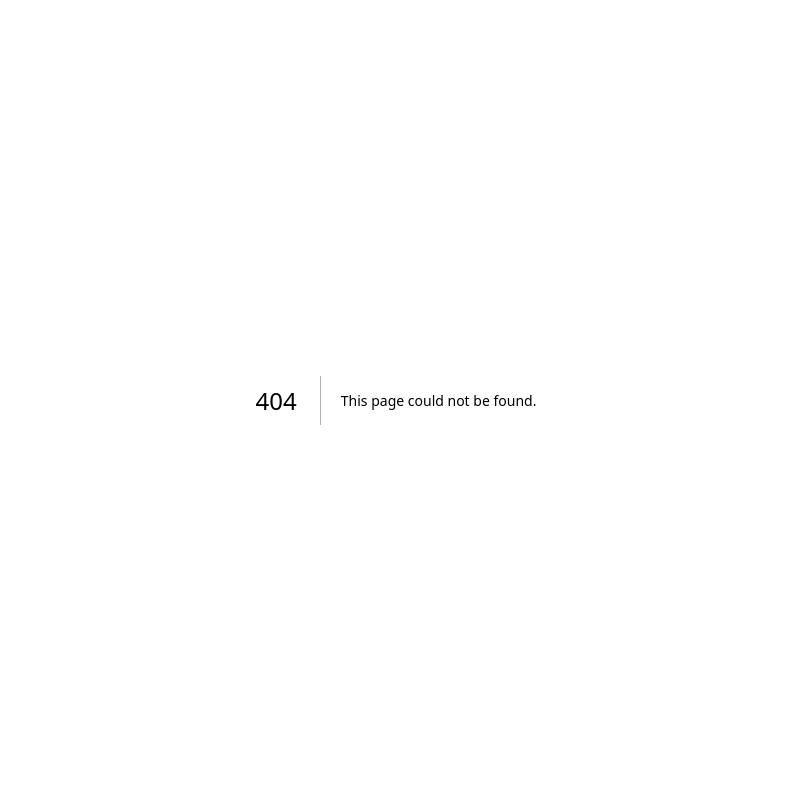
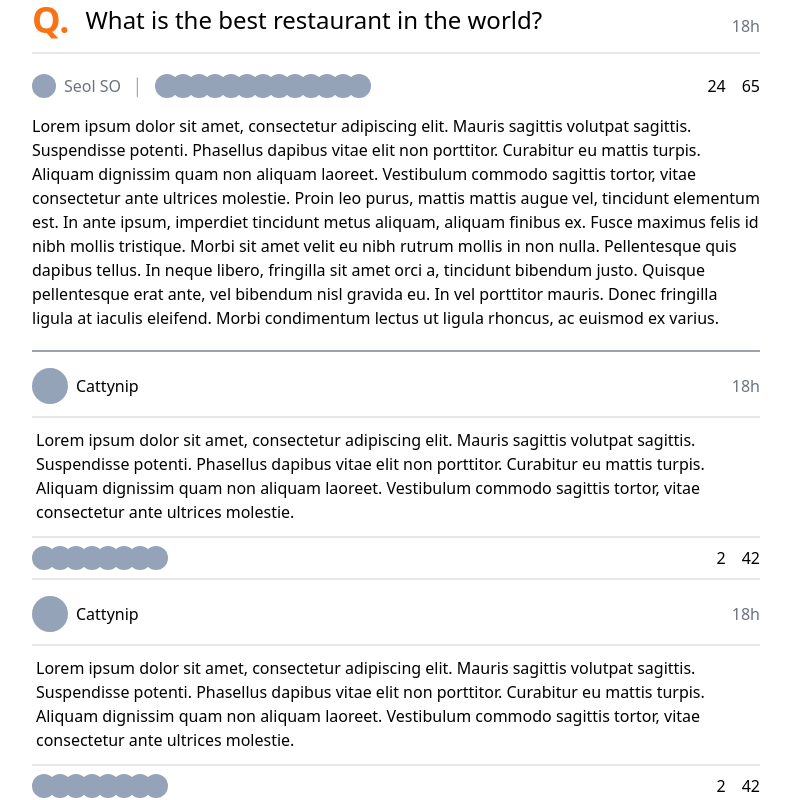
Before and after one commit to cattynip/narrot-market, a Next.js app: page /community/1 in a window 1280 px wide. Before the commit this address had no page. Shown: the top 800 px of the page, without its empty margins (244-1035 px from the left). Built offline with nearby package versions, Linux system fonts and the light colour scheme.

Commit message:
style(page): Community Detail

```diff
--- /dev/null
+++ b/components/ActivityMarks.tsx
@@ -0,0 +1,46 @@
+import { TIconDs } from '../libs/iconDs';
+import Icon from './Icon';
+
+interface IActivityMarks {
+  activities: {
+    type: TIconDs;
+    isHighlighted: boolean;
+    value: number;
+  }[];
+}
+
+interface IActivityMarksComponent {
+  type: TIconDs;
+  isHighlighted: boolean;
+  value: number;
+}
+
+const ActivityMarksComponent = ({
+  type,
+  isHighlighted,
+  value
+}: IActivityMarksComponent) => {
+  return (
+    <div className="flex items-center justify-start space-x-1">
+      <Icon d={type} size={5} isHighlighted={isHighlighted} />
+      <span>{value}</span>
+    </div>
+  );
+};
+
+const ActivityMarks = ({ activities }: IActivityMarks) => {
+  return (
+    <div className="flex items-center justify-start space-x-3">
+      {activities.map((activity, activityIndex) => (
+        <ActivityMarksComponent
+          key={activityIndex}
+          type={activity.type}
+          isHighlighted={activity.isHighlighted}
+          value={activity.value}
+        />
+      ))}
+    </div>
+  );
+};
+
+export default ActivityMarks;
--- /dev/null
+++ b/components/CommunityAnswer.tsx
@@ -0,0 +1,72 @@
+import ActivityMarks from './ActivityMarks';
+import ParticipaterList from './ParticipaterList';
+
+interface ICommunityAnswer {
+  user: {
+    name: string;
+    avatar: string;
+  };
+  ago: string;
+  answer: string;
+  liked: {
+    value: number;
+    isLiked: boolean;
+  };
+  helped: {
+    value: number;
+    isHelped: boolean;
+  };
+}
+
+const CommunityAnswer = ({
+  user,
+  ago,
+  answer,
+  liked,
+  helped
+}: ICommunityAnswer) => {
+  return (
+    <div className="border-b-2 pt-4">
+      <div className="flex items-center justify-between border-b-2 pb-3">
+        <div className="flex items-center justify-start space-x-2">
+          <div className="h-9 w-9 rounded-full bg-slate-400" />
+          <span>{user.name}</span>
+        </div>
+        <span className="text-gray-500">{ago}</span>
+      </div>
+      <div className="border-b-2 pt-2.5 pl-1 pb-3">
+        <p>{answer}</p>
+      </div>
+      <div className="flex items-center justify-between py-2">
+        <ParticipaterList
+          participaters={[
+            { avatar: '/' },
+            { avatar: '/' },
+            { avatar: '/' },
+            { avatar: '/' },
+            { avatar: '/' },
+            { avatar: '/' },
+            { avatar: '/' },
+            { avatar: '/' }
+          ]}
+        />
+        <ActivityMarks
+          activities={[
+            {
+              type: 'like',
+              value: liked.value,
+              isHighlighted: liked.isLiked
+            },
+            {
+              type: 'help',
+              value: helped.value,
+              isHighlighted: helped.isHelped
+            }
+          ]}
+        />
+      </div>
+    </div>
+  );
+};
+
+export default CommunityAnswer;
--- a/components/CommunityItem.tsx
+++ b/components/CommunityItem.tsx
@@ -1,4 +1,5 @@
-import Icon from './Icon';
+import ActivityMarks from './ActivityMarks';
+import ParticipaterList from './ParticipaterList';
 
 interface ICommunityItem {
   question: string;
@@ -37,34 +38,30 @@ const CommunityItem = ({
         <span className="text-gray-500">{ago}</span>
       </div>
       <div className="flex items-center justify-between">
-        <div className="flex items-center justify-start space-x-3">
-          <div className="flex space-x-2">
-            <div
-              className="h-6 w-6
-          rounded-full bg-slate-400"
-            />
-            <span className="text-gray-500">{user.name}</span>
-          </div>
-          <span className="text-gray-400">│</span>
-          <div className="flex items-center -space-x-2">
-            {answer.participater.map((_value, participaterValue) => (
-              <div
-                key={participaterValue}
-                className="h-6 w-6 rounded-full bg-slate-400"
-              />
-            ))}
-          </div>
-        </div>
-        <div className="flex items-center justify-start space-x-2">
-          <div className="flex items-center justify-start space-x-2">
-            <Icon d="question" size={5} isHighlighted={wondering.isWondered} />
-            <span>{wondering.value}</span>
-          </div>
-          <div className="flex items-center justify-start space-x-2">
-            <Icon d="answer" size={5} isHighlighted={answer.isAnswered} />
-            <span>{answer.value}</span>
-          </div>
-        </div>
+        <ParticipaterList
+          mainUser={user}
+          participaters={[
+            { avatar: '/' },
+            { avatar: '/' },
+            { avatar: '/' },
+            { avatar: '/' },
+            { avatar: '/' },
+            { avatar: '/' },
+            { avatar: '/' },
+            { avatar: '/' },
+            { avatar: '/' }
+          ]}
+        />
+        <ActivityMarks
+          activities={[
+            {
+              ...wondering,
+              type: 'wondering',
+              isHighlighted: wondering.isWondered
+            },
+            { ...answer, type: 'answer', isHighlighted: answer.isAnswered }
+          ]}
+        />
       </div>
     </div>
   );
--- /dev/null
+++ b/components/ParticipaterList.tsx
@@ -0,0 +1,38 @@
+interface IParticipaterList {
+  mainUser?: {
+    name: string;
+    avatar: string;
+  };
+  participaters: {
+    avatar: string;
+  }[];
+}
+
+const ParticipaterList = ({ mainUser, participaters }: IParticipaterList) => {
+  return (
+    <div className="flex items-center justify-start space-x-3">
+      {mainUser ? (
+        <>
+          <div className="flex space-x-2">
+            <div
+              className="h-6 w-6
+          rounded-full bg-slate-400"
+            />
+            <span className="text-gray-500">{mainUser.name}</span>
+          </div>
+          <span className="text-gray-400">│</span>
+        </>
+      ) : null}
+      <div className="flex items-center -space-x-2">
+        {participaters.map((_value, participaterValue) => (
+          <div
+            key={participaterValue}
+            className="h-6 w-6 rounded-full bg-slate-400"
+          />
+        ))}
+      </div>
+    </div>
+  );
+};
+
+export default ParticipaterList;
--- a/libs/iconDs.ts
+++ b/libs/iconDs.ts
@@ -10,12 +10,16 @@ const IconDs = {
     'M10 0C4.477 0 0 4.484 0 10.017c0 4.425 2.865 8.18 6.839 9.504.5.092.682-.217.682-.483 0-.237-.008-.868-.013-1.703-2.782.605-3.369-1.343-3.369-1.343-.454-1.158-1.11-1.466-1.11-1.466-.908-.62.069-.608.069-.608 1.003.07 1.531 1.032 1.531 1.032.892 1.53 2.341 1.088 2.91.832.092-.647.35-1.088.636-1.338-2.22-.253-4.555-1.113-4.555-4.951 0-1.093.39-1.988 1.029-2.688-.103-.253-.446-1.272.098-2.65 0 0 .84-.27 2.75 1.026A9.564 9.564 0 0110 4.844c.85.004 1.705.115 2.504.337 1.909-1.296 2.747-1.027 2.747-1.027.546 1.379.203 2.398.1 2.651.64.7 1.028 1.595 1.028 2.688 0 3.848-2.339 4.695-4.566 4.942.359.31.678.921.678 1.856 0 1.338-.012 2.419-.012 2.747 0 .268.18.58.688.482A10.019 10.019 0 0020 10.017C20 4.484 15.522 0 10 0z',
   twitter:
     'M6.29 18.251c7.547 0 11.675-6.253 11.675-11.675 0-.178 0-.355-.012-.53A8.348 8.348 0 0020 3.92a8.19 8.19 0 01-2.357.646 4.118 4.118 0 001.804-2.27 8.224 8.224 0 01-2.605.996 4.107 4.107 0 00-6.993 3.743 11.65 11.65 0 01-8.457-4.287 4.106 4.106 0 001.27 5.477A4.073 4.073 0 01.8 7.713v.052a4.105 4.105 0 003.292 4.022 4.095 4.095 0 01-1.853.07 4.108 4.108 0 003.834 2.85A8.233 8.233 0 010 16.407a11.616 11.616 0 006.29 1.84',
-  question:
+  wondering:
     'M9.879 7.519c1.171-1.025 3.071-1.025 4.242 0 1.172 1.025 1.172 2.687 0 3.712-.203.179-.43.326-.67.442-.745.361-1.45.999-1.45 1.827v.75M21 12a9 9 0 11-18 0 9 9 0 0118 0zm-9 5.25h.008v.008H12v-.008z',
   answer:
     'M8.625 9.75a.375.375 0 11-.75 0 .375.375 0 01.75 0zm0 0H8.25m4.125 0a.375.375 0 11-.75 0 .375.375 0 01.75 0zm0 0H12m4.125 0a.375.375 0 11-.75 0 .375.375 0 01.75 0zm0 0h-.375m-13.5 3.01c0 1.6 1.123 2.994 2.707 3.227 1.087.16 2.185.283 3.293.369V21l4.184-4.183a1.14 1.14 0 01.778-.332 48.294 48.294 0 005.83-.498c1.585-.233 2.708-1.626 2.708-3.228V6.741c0-1.602-1.123-2.995-2.707-3.228A48.394 48.394 0 0012 3c-2.392 0-4.744.175-7.043.513C3.373 3.746 2.25 5.14 2.25 6.741v6.018z',
   pencil:
-    'M16.862 4.487l1.687-1.688a1.875 1.875 0 112.652 2.652L10.582 16.07a4.5 4.5 0 01-1.897 1.13L6 18l.8-2.685a4.5 4.5 0 011.13-1.897l8.932-8.931zm0 0L19.5 7.125M18 14v4.75A2.25 2.25 0 0115.75 21H5.25A2.25 2.25 0 013 18.75V8.25A2.25 2.25 0 015.25 6H10'
+    'M16.862 4.487l1.687-1.688a1.875 1.875 0 112.652 2.652L10.582 16.07a4.5 4.5 0 01-1.897 1.13L6 18l.8-2.685a4.5 4.5 0 011.13-1.897l8.932-8.931zm0 0L19.5 7.125M18 14v4.75A2.25 2.25 0 0115.75 21H5.25A2.25 2.25 0 013 18.75V8.25A2.25 2.25 0 015.25 6H10',
+  like: 'M6.633 10.5c.806 0 1.533-.446 2.031-1.08a9.041 9.041 0 012.861-2.4c.723-.384 1.35-.956 1.653-1.715a4.498 4.498 0 00.322-1.672V3a.75.75 0 01.75-.75A2.25 2.25 0 0116.5 4.5c0 1.152-.26 2.243-.723 3.218-.266.558.107 1.282.725 1.282h3.126c1.026 0 1.945.694 2.054 1.715.045.422.068.85.068 1.285a11.95 11.95 0 01-2.649 7.521c-.388.482-.987.729-1.605.729H13.48c-.483 0-.964-.078-1.423-.23l-3.114-1.04a4.501 4.501 0 00-1.423-.23H5.904M14.25 9h2.25M5.904 18.75c.083.205.173.405.27.602.197.4-.078.898-.523.898h-.908c-.889 0-1.713-.518-1.972-1.368a12 12 0 01-.521-3.507c0-1.553.295-3.036.831-4.398C3.387 10.203 4.167 9.75 5 9.75h1.053c.472 0 .745.556.5.96a8.958 8.958 0 00-1.302 4.665c0 1.194.232 2.333.654 3.375z',
+  information:
+    'M11.25 11.25l.041-.02a.75.75 0 011.063.852l-.708 2.836a.75.75 0 001.063.853l.041-.021M21 12a9 9 0 11-18 0 9 9 0 0118 0zm-9-3.75h.008v.008H12V8.25z',
+  help: 'M11.25 11.25l.041-.02a.75.75 0 011.063.852l-.708 2.836a.75.75 0 001.063.853l.041-.021M21 12a9 9 0 11-18 0 9 9 0 0118 0zm-9-3.75h.008v.008H12V8.25z'
 };
 export type TIconDs = keyof typeof IconDs;
 
--- /dev/null
+++ b/pages/community/[id].tsx
@@ -0,0 +1,97 @@
+import { NextPage } from 'next';
+import ActivityMarks from '../../components/ActivityMarks';
+import CommunityAnswer from '../../components/CommunityAnswer';
+import ParticipaterList from '../../components/ParticipaterList';
+
+const CommunityDetail: NextPage = () => {
+  return (
+    <div>
+      <div className="flex items-center justify-between">
+        <div className="flex items-center justify-start space-x-4 pb-3">
+          <span className="fon text-4xl font-bold text-orange-500">Q.</span>
+          <h1 className="text-2xl">
+            What is the best restaurant in the world?
+          </h1>
+        </div>
+        <span className="text-gray-500">18h</span>
+      </div>
+      <div className="flex items-center justify-between border-t-2 pt-5">
+        <ParticipaterList
+          mainUser={{
+            name: 'Seol SO',
+            avatar: '/'
+          }}
+          participaters={[
+            { avatar: '/' },
+            { avatar: '/' },
+            { avatar: '/' },
+            { avatar: '/' },
+            { avatar: '/' },
+            { avatar: '/' },
+            { avatar: '/' },
+            { avatar: '/' },
+            { avatar: '/' },
+            { avatar: '/' },
+            { avatar: '/' },
+            { avatar: '/' },
+            { avatar: '/' }
+          ]}
+        />
+        <ActivityMarks
+          activities={[
+            {
+              type: 'wondering',
+              isHighlighted: false,
+              value: 24
+            },
+            {
+              type: 'answer',
+              isHighlighted: true,
+              value: 65
+            }
+          ]}
+        />
+      </div>
+      <div className="cursor-default border-b-2 border-gray-400 pt-4 pb-5">
+        Lorem ipsum dolor sit amet, consectetur adipiscing elit. Mauris sagittis
+        volutpat sagittis. Suspendisse potenti. Phasellus dapibus vitae elit non
+        porttitor. Curabitur eu mattis turpis. Aliquam dignissim quam non
+        aliquam laoreet. Vestibulum commodo sagittis tortor, vitae consectetur
+        ante ultrices molestie. Proin leo purus, mattis mattis augue vel,
+        tincidunt elementum est. In ante ipsum, imperdiet tincidunt metus
+        aliquam, aliquam finibus ex. Fusce maximus felis id nibh mollis
+        tristique. Morbi sit amet velit eu nibh rutrum mollis in non nulla.
+        Pellentesque quis dapibus tellus. In neque libero, fringilla sit amet
+        orci a, tincidunt bibendum justo. Quisque pellentesque erat ante, vel
+        bibendum nisl gravida eu. In vel porttitor mauris. Donec fringilla
+        ligula at iaculis eleifend. Morbi condimentum lectus ut ligula rhoncus,
+        ac euismod ex varius.
+      </div>
+      <div>
+        {[...Array(10)].map((_value, answerIndex) => (
+          <CommunityAnswer
+            key={answerIndex}
+            user={{
+              name: 'Cattynip',
+              avatar: '/'
+            }}
+            answer={
+              'Lorem ipsum dolor sit amet, consectetur adipiscing elit. Mauris sagittis volutpat sagittis. Suspendisse potenti. Phasellus dapibus vitae elit non porttitor. Curabitur eu mattis turpis. Aliquam dignissim quam non aliquam laoreet. Vestibulum commodo sagittis tortor, vitae consectetur ante ultrices molestie.'
+            }
+            ago={'18h'}
+            liked={{
+              value: 2,
+              isLiked: false
+            }}
+            helped={{
+              value: 42,
+              isHelped: true
+            }}
+          />
+        ))}
+      </div>
+    </div>
+  );
+};
+
+export default CommunityDetail;
--- a/pages/community/index.tsx
+++ b/pages/community/index.tsx
@@ -22,7 +22,7 @@ const Community: NextPage = () => {
             }}
             answer={{
               value: 65,
-              isAnswered: false,
+              isAnswered: true,
               participater: [
                 { avatar: '/' },
                 { avatar: '/' },
```
